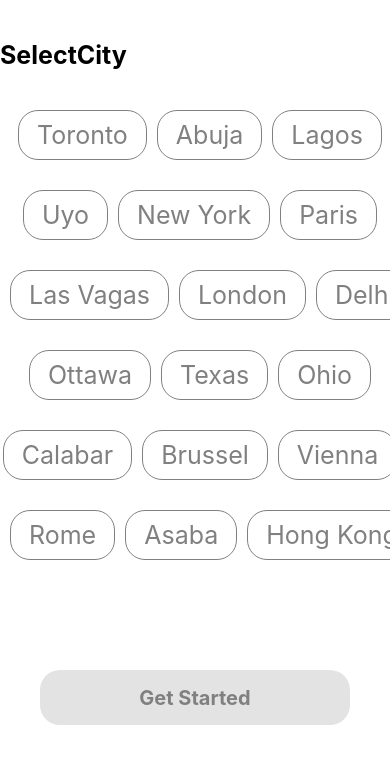
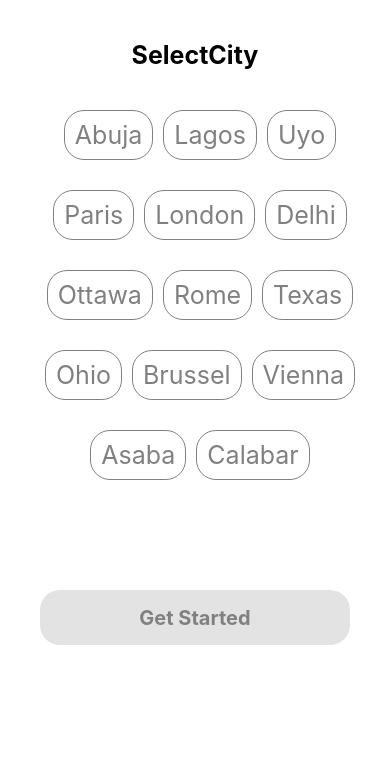
Before and after one commit to GUchechi/BookMovieTicket-App_React-Native, a React Native app: screen /Splash in a window 390 px wide. Shown: the top 764 px of the page. Built offline with nearby package versions, Linux system fonts and the light colour scheme; what react-native-responsive-dimensions would draw is missing.

Commit message:
refactoring

```diff
--- a/App.js
+++ b/App.js
@@ -21,14 +21,14 @@ export default function App() {
       />
       <NavigationContainer>
         <Stack.Navigator
-          initialRouteName="HomeScreen"
+          initialRouteName="Splash"
           screenOptions={{ headerShown: false }}
         >
           <Stack.Screen name="Splash" component={Splash} />
           <Stack.Screen name="SelectCity" component={SelectCity} />
           <Stack.Screen name="HomeScreen" component={HomeScreen} />
+          <Stack.Screen name="MovieDetails" component={MovieDetails} />
           <Stack.Screen name="Details" component={Details} />
-          <Stack.Screen name="MovieDetails" component={MovieDetails} />
           <Stack.Screen name="Theaters" component={Theaters} />
           <Stack.Screen name="MyTicket" component={MyTicket} />
         </Stack.Navigator>
--- a/components/Header.jsx
+++ b/components/Header.jsx
@@ -23,9 +23,9 @@ const Header = () => {
           name="ios-search"
           size={28}
           color={useColor.primary}
-          onPress={() => {
-            AsyncStorage.removeItem("login");
-          }}
+          // onPress={() => {
+          //   AsyncStorage.removeItem("login");
+          // }}
         />
       </View>
     </View>
--- a/components/MovieDetails.jsx
+++ b/components/MovieDetails.jsx
@@ -1,4 +1,4 @@
-import React from "react";
+import React, { useState } from "react";
 import {
   Ionicons,
   FontAwesome,
@@ -10,13 +10,47 @@ import { Image, StyleSheet, Text, TouchableOpacity, View } from "react-native";
 import { SafeAreaView } from "react-native-safe-area-context";
 import { useRoute } from "@react-navigation/native";
 import { useColor } from "../utils/Colors";
+import { Share } from "react-native";
+
 
 const MovieDetails = ({ navigation }) => {
   const route = useRoute();
   const { item } = route.params;
   const { title, description, img, fav } = item;
+  const [isLiked, setIsLiked] = useState(false);
 
-  console.log(item);
+  const handleLike = () => {
+    // Toggle the like state
+
+    setIsLiked(!isLiked);
+  };
+
+  // Share
+  const handleShare = async () => {
+    try {
+      const result = await Share.share({
+        message: `Check out this movie: ${title}`,
+        url: img,
+        title: title,
+      });
+
+      if (result.action === Share.sharedAction) {
+        if (result.activityType) {
+          // Shared with activity type of result.activityType
+          console.log(`Shared with ${result.activityType}`);
+        } else {
+          // Shared
+          console.log("Shared");
+        }
+      } else if (result.action === Share.dismissedAction) {
+        // Dismissed
+        console.log("Share dismissed");
+      }
+    } catch (error) {
+      console.error("Error sharing:", error.message);
+    }
+  };
+
   return (
     <SafeAreaView style={styles.container}>
       <View style={styles.wrapper}>
@@ -93,10 +127,11 @@ const MovieDetails = ({ navigation }) => {
         }}
       >
         <TouchableOpacity
+          onPress={handleLike}
           style={{
             flexDirection: "row",
             gap: 5,
-            backgroundColor: "grey",
+            backgroundColor: isLiked ? "red" : "grey",
             padding: 10,
             borderRadius: 10,
             paddingHorizontal: 15,
@@ -106,6 +141,9 @@ const MovieDetails = ({ navigation }) => {
         </TouchableOpacity>
 
         <TouchableOpacity
+          onPress={() => {
+            navigation.navigate("Details", { item });
+          }}
           style={{
             flexDirection: "row",
             gap: 5,
@@ -130,6 +168,7 @@ const MovieDetails = ({ navigation }) => {
         </TouchableOpacity>
 
         <TouchableOpacity
+          onPress={handleShare}
           style={{
             flexDirection: "row",
             gap: 5,
--- a/screens/SelectCity.jsx
+++ b/screens/SelectCity.jsx
@@ -47,7 +47,7 @@ const SelectCity = () => {
                   isSelected === index ? useColor.white : useColor.grey,
                 marginLeft: 10,
                 marginBottom: 30,
-                paddingHorizontal: 18,
+                paddingHorizontal: 10,
                 paddingVertical: 9,
                 borderRadius: 20,
                 backgroundColor: isSelected === index ? "red" : "#fff",
@@ -71,7 +71,7 @@ const SelectCity = () => {
       <TouchableOpacity
         disabled={isSelected === null || isClicked}
         onPress={() => {
-          AsyncStorage.setItem("login", "On");
+          // AsyncStorage.setItem("login", "On");
           navigation.navigate("HomeScreen");
         }}
         style={{
@@ -112,5 +112,6 @@ const styles = StyleSheet.create({
     fontSize: 25,
     color: useColor.secondary,
     fontWeight: "bold",
+    textAlign: "center",
   },
 });
--- a/screens/Splash.jsx
+++ b/screens/Splash.jsx
@@ -9,11 +9,12 @@ const Splash = () => {
 
   useEffect(() => {
     setTimeout(() => {
-      AsyncStorage.getItem("login").then((value) => {
-        value !== null
-          ? navigation.replace("HomeScreen")
-          : navigation.replace("SelectCity");
-      });
+      navigation.replace("SelectCity");
+      // AsyncStorage.getItem("login").then((value) => {
+      //   value !== null
+      //     ? navigation.replace("HomeScreen")
+      //     : navigation.replace("SelectCity");
+      // });
     }, 2000);
   }, []);
 
--- a/utils/Data.js
+++ b/utils/Data.js
@@ -1,22 +1,18 @@
 export const cities = [
-  "Toronto",
   "Abuja",
   "Lagos",
   "Uyo",
-  "New York",
   "Paris",
-  "Las Vagas",
   "London",
   "Delhi",
   "Ottawa",
+  "Rome",
   "Texas",
   "Ohio",
-  "Calabar",
   "Brussel",
   "Vienna",
-  "Rome",
   "Asaba",
-  "Hong Kong",
+  "Calabar",
 ];
 
 export const nowShowing = [
```
